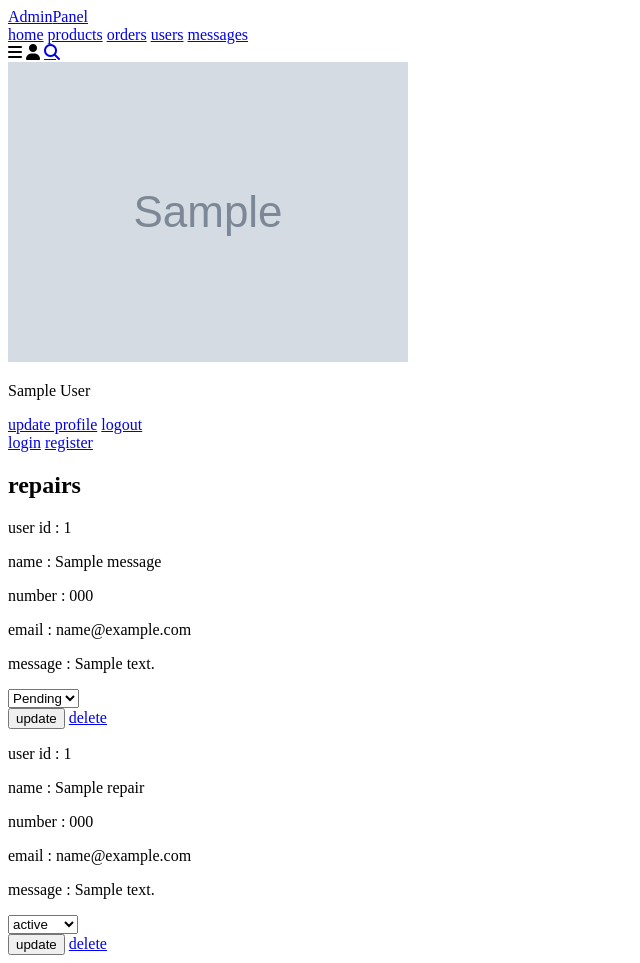
After one commit to M-e-r-c-y/Relational-Database-and-Application, a PHP site: page /admin_repair.php in a window 1280 px wide. The commit adds this page. Shown: the whole page, without its empty margins (0-640 px from the left). Run offline with PHP 8.4, Linux system fonts and the light colour scheme; the visitor is signed in with stand-in values (Sample User, id 1); tables that the repository leaves empty hold one stand-in row (values such as "Sample post"); grey boxes marked "Sample" are stand-in pictures; some libraries are stand-ins or nearby versions.

Commit message:
admin_repair.php, repair table, and triggers
when you create a message, the exact same repair is made as well. also, if you delete a repair, the message is deleted too. if you delete a message, the repair still exists (this can be changed if required)

```diff
--- a/Team4/admin_orders.php
+++ b/Team4/admin_orders.php
@@ -81,7 +81,7 @@ if(isset($_GET['delete'])){
                <option value="completed">completed</option>
             </select>
             <div class="flex-btn">
-               <input type="submit" name="update_order" class="option-btn" value="udate">
+               <input type="submit" name="update_order" class="option-btn" value="update">
                <a href="admin_orders.php?delete=<?= $fetch_orders['id']; ?>" class="delete-btn" onclick="return confirm('delete this order?');">delete</a>
             </div>
          </form>
--- /dev/null
+++ b/Team4/admin_repair.php
@@ -0,0 +1,111 @@
+<?php
+
+@include 'config.php';
+
+session_start();
+
+$admin_id = $_SESSION['admin_id'];
+
+if(!isset($admin_id)){
+   header('location:login.php');
+};
+
+if(isset($_POST['update_repair'])){
+
+    $repair_status = $_POST['repair_status'];
+    $update_status = $_POST['update_status'];
+    $update_status = filter_var($update_status, FILTER_SANITIZE_STRING);
+    $update_repairs = $conn->prepare("UPDATE `repair` SET `status` = ? WHERE id = ?");
+    $update_repairs->execute([$update_status, $repair_status]);
+    $message[] = 'status has been updated!';
+
+ };
+
+if(isset($_GET['delete'])){
+
+   $delete_id = $_GET['delete'];
+   $delete_repair = $conn->prepare("DELETE FROM `repair` WHERE id = ?");
+   $delete_repair->execute([$delete_id]);
+   header('location:admin_repair.php');
+
+}
+
+?>
+
+<!DOCTYPE html>
+<html lang="en">
+<head>
+   <meta charset="UTF-8">
+   <meta http-equiv="X-UA-Compatible" content="IE=edge">
+   <meta name="viewport" content="width=device-width, initial-scale=1.0">
+   <title>repair</title>
+
+   <!-- font awesome cdn link  -->
+   <link rel="stylesheet" href="https://cdnjs.cloudflare.com/ajax/libs/font-awesome/6.1.1/css/all.min.css">
+
+   <!-- custom css file link  -->
+   <link rel="stylesheet" href="css/admin_style.css">
+
+</head>
+<body>
+
+<?php include 'admin_header.php'; ?>
+
+<section class="placed-orders">
+
+   <h1 class="title">repairs</h1>
+
+   <div class="box-container">
+
+   <?php
+      $select_repair = $conn->prepare("SELECT * FROM `repair`");
+      $select_repair->execute();
+      if($select_repair->rowCount() > 0){
+         while($fetch_repair = $select_repair->fetch(PDO::FETCH_ASSOC)){
+   ?>
+   <div class="box">
+      <p> user id : <span><?= $fetch_repair['user_id']; ?></span> </p>
+      <p> name : <span><?= $fetch_repair['name']; ?></span> </p>
+      <p> number : <span><?= $fetch_repair['number']; ?></span> </p>
+      <p> email : <span><?= $fetch_repair['email']; ?></span> </p>
+      <p> message : <span><?= $fetch_repair['message']; ?></span> </p>
+      <form action="" method="POST">
+            <input type="hidden" name="repair_status" value="<?= $fetch_repair['status']; ?>">
+            <select name="update_status" class="drop-down">
+               <option value="" selected disabled><?= $fetch_repair['status']; ?></option>
+               <option value="pending">pending</option>
+               <option value="fixed">fixed</option>
+            </select>
+            <div class="flex-btn">
+               <input type="submit" name="update_repair" class="option-btn" value="update">
+               <a href="admin_repair.php?delete=<?= $fetch_repair['status']; ?>" class="delete-btn" onclick="return confirm('delete this repair?');">delete</a>
+            </div>
+        </form>
+   </div>
+   <?php
+         }
+      }else{
+         echo '<p class="empty">you have no repairs!</p>';
+      }
+   ?>
+
+   </div>
+
+</section>
+
+
+
+
+
+
+
+
+
+
+
+
+
+<script src="js/script.js"></script>
+
+</body>
+</html>
```
Also changed, not shown: Team4/admin_page.php (+18 -6 lines), Team4/team4_db.sql (+30 -0 lines), Team4/admin_maintenance.php (added).
